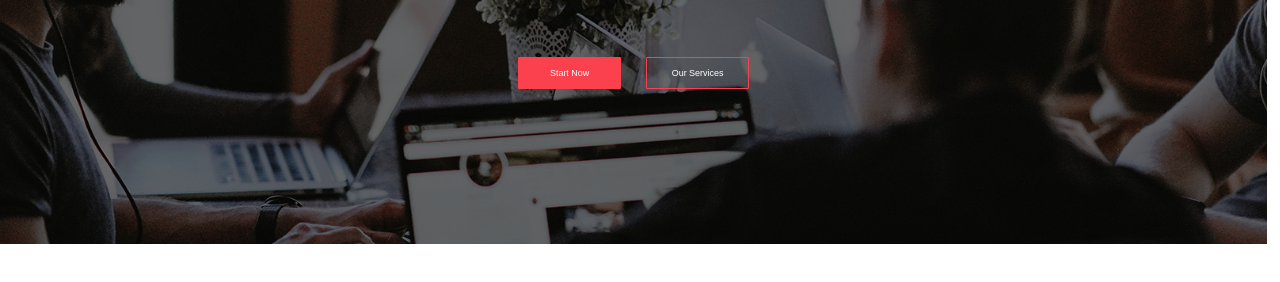
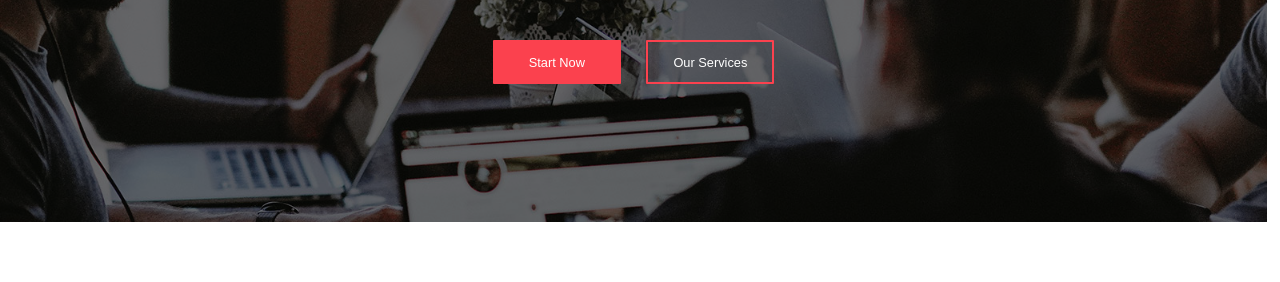
Before and after one commit to kakus86/wyzwanie1, a plain HTML site: page index.html in a window 1280 px wide. Shown: the part 380-662 px from the top of the page. Drawn offline with Linux system fonts and the light colour scheme; a script that the page names is missing.

Commit message:
main-druga poprawa

```diff
--- a/css/main.css
+++ b/css/main.css
@@ -10,11 +10,11 @@
 	right: 0;
 	left: 0;
 	width: 99vw;
-	height: 78vh;
+	height: 47vw;
 	/*height: 95%;*/
 	background-image: url(/images/background.jpg);
     background-position: top;
-	background-size: 120%;
+	background-size: 120vw;
 	background-repeat: no-repeat;
 }
 .main__nav-container{
@@ -66,7 +66,7 @@
     z-index: 1;
     text-align: center;
     width: 100%;
-    height: 78vh;
+    height: 47vw;
     background-color: rgba(0, 0, 0, 0.5);
 
 }
@@ -86,17 +86,17 @@
 }
 .main__content-button{
 	margin: 4vw 1vw 0;
-	padding: 10px 12px;
-	width: 8vw;
-	font-size: 0.7vw;
+	padding: 1vw 1.2vw;
+	width: 10vw;
+	font-size: 1vw;
 	border-radius: 1px;
 	color: #fff;
 }
 .red-button{
 	background-color: #FB414E;
-	border: 1px solid #FB414E;
+	border: 2px solid #FB414E;
 }
 .transparent-button{
 	background-color: transparent;
-	border: 1px solid #FB414E;
+	border: 2px solid #FB414E;
 }
```
